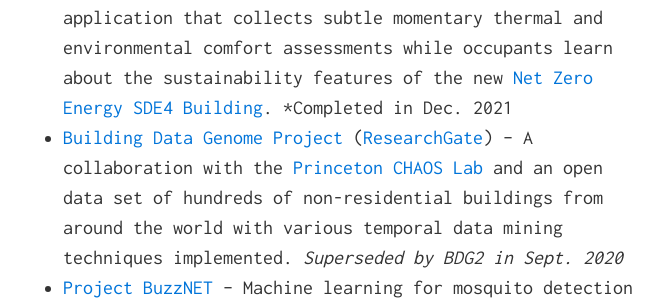
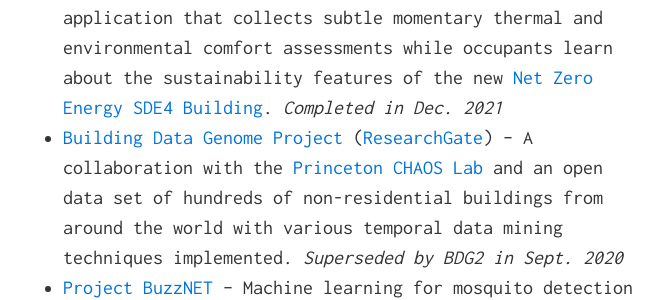
Before and after one commit to buds-lab/buds-lab.github.io, a Jekyll site: the page built from index.md, in a window 1280 px wide and 900 px high, scrolled down 2604 px. Shown: the part 163-463 px from the top of the window, without its empty margins (307-972 px from the left). Built offline with Jekyll 4.4.1, drawn with Linux system fonts in a browser that asks for light colours; some of the changed text lies outside the part shown.

```diff
--- a/index.md
+++ b/index.md
@@ -38,7 +38,7 @@ BUDS Lab is in the [Department of the Built Environment](https://cde.nus.edu.sg/
 
 #### Past Projects
 <!-- ![Crowdsourcing Comfort: The Learning Trail](buds-lab.github.io/learningtrail_smaller.png) -->
-* [Crowdsourcing Comfort: The Learning Trail](https://iopscience.iop.org/article/10.1088/1742-6596/1343/1/012141/pdf){:target="_blank"} -- An NUS Project in collaboration with the Dean's Office at the NUS School of Design and Environment. A progressive web application that collects subtle momentary thermal and environmental comfort assessments while occupants learn about the sustainability features of the new [Net Zero Energy SDE4 Building](https://www.youtube.com/watch?v=bjS6-hS0H8Y){:target="_blank"}. *Completed in Dec. 2021
+* [Crowdsourcing Comfort: The Learning Trail](https://iopscience.iop.org/article/10.1088/1742-6596/1343/1/012141/pdf){:target="_blank"} -- An NUS Project in collaboration with the Dean's Office at the NUS School of Design and Environment. A progressive web application that collects subtle momentary thermal and environmental comfort assessments while occupants learn about the sustainability features of the new [Net Zero Energy SDE4 Building](https://www.youtube.com/watch?v=bjS6-hS0H8Y){:target="_blank"}. *Completed in Dec. 2021*
 <!-- ![Building Data Genome Project](buds-lab.github.io/building_data_genome.png) -->
 * [Building Data Genome Project](http://bit.ly/2mWsIW0){:target="_blank"} ([ResearchGate](http://bit.ly/2mWDM5r){:target="_blank"}) -- A collaboration with the [Princeton CHAOS Lab](https://chaos.princeton.edu/){:target="_blank"} and an open data set of hundreds of non-residential buildings from around the world with various temporal data mining techniques implemented. *Superseded by BDG2 in Sept. 2020*
 <!-- Collaboration with [Princeton CHAOS Lab](https://chaos.princeton.edu/){:target="_blank"} --  -->
```
Also changed, not shown: other parts of index.md (+1 -1 lines).
